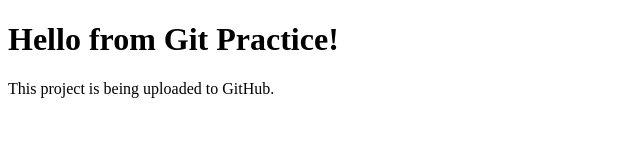
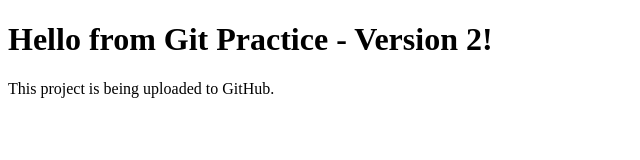
Before and after one commit to izumi622/GIT_PRACTICE_2, a plain HTML site: page index.html in a window 1280 px wide. Shown: the whole page, without its empty margins (0-640 px from the left). Drawn offline with Linux system fonts and the light colour scheme.

Commit message:
version 2

```diff
--- a/index.html
+++ b/index.html
@@ -4,7 +4,7 @@
     <title>Git Practice</title>
 </head>
 <body>
-    <h1>Hello from Git Practice!</h1>
+   <h1>Hello from Git Practice - Version 2!</h1>
     <p>This project is being uploaded to GitHub.</p>
 </body>
 </html>
```
